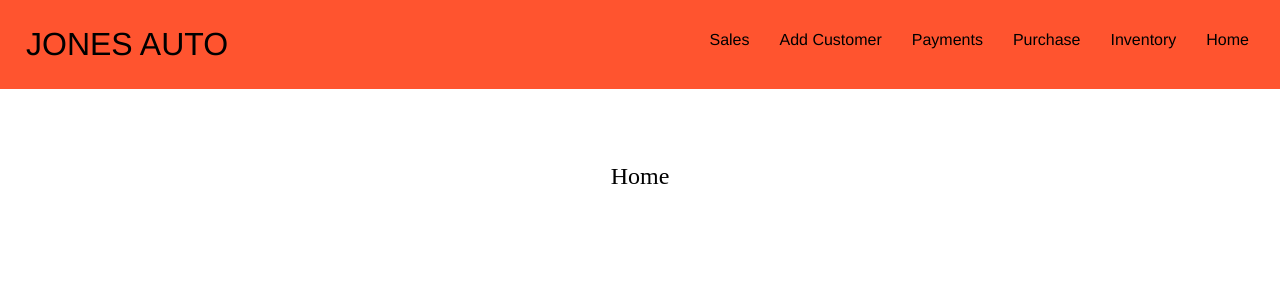
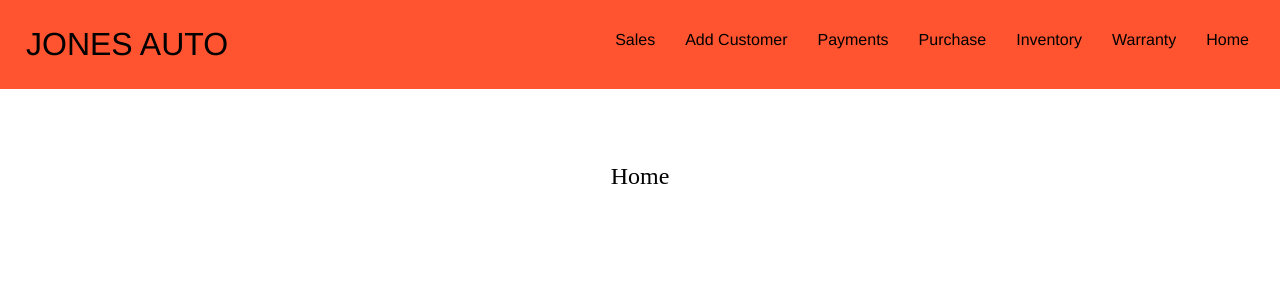
Before and after one commit to RonanKunkel/cpsc3660_Project, a PHP site: page /index.php in a window 1280 px wide. Shown: the top 300 px of the page. Run offline with PHP 8.4, Linux system fonts and the light colour scheme.

Commit message:
added warranty to header

```diff
--- a/templates/header.php
+++ b/templates/header.php
@@ -10,6 +10,7 @@
         <a href="../public/payments.php" class="_page">Payments</a>
         <a href="../public/purchaseCar.php" class="_page">Purchase</a>
         <a href="../public/inventory.php" class="_page">Inventory</a>
+        <a href="../public/warranty.php" class="_page">Warranty</a>
         <a href="../public/index.php" class="_page">Home</a>
       </nav>
     </div>
```
